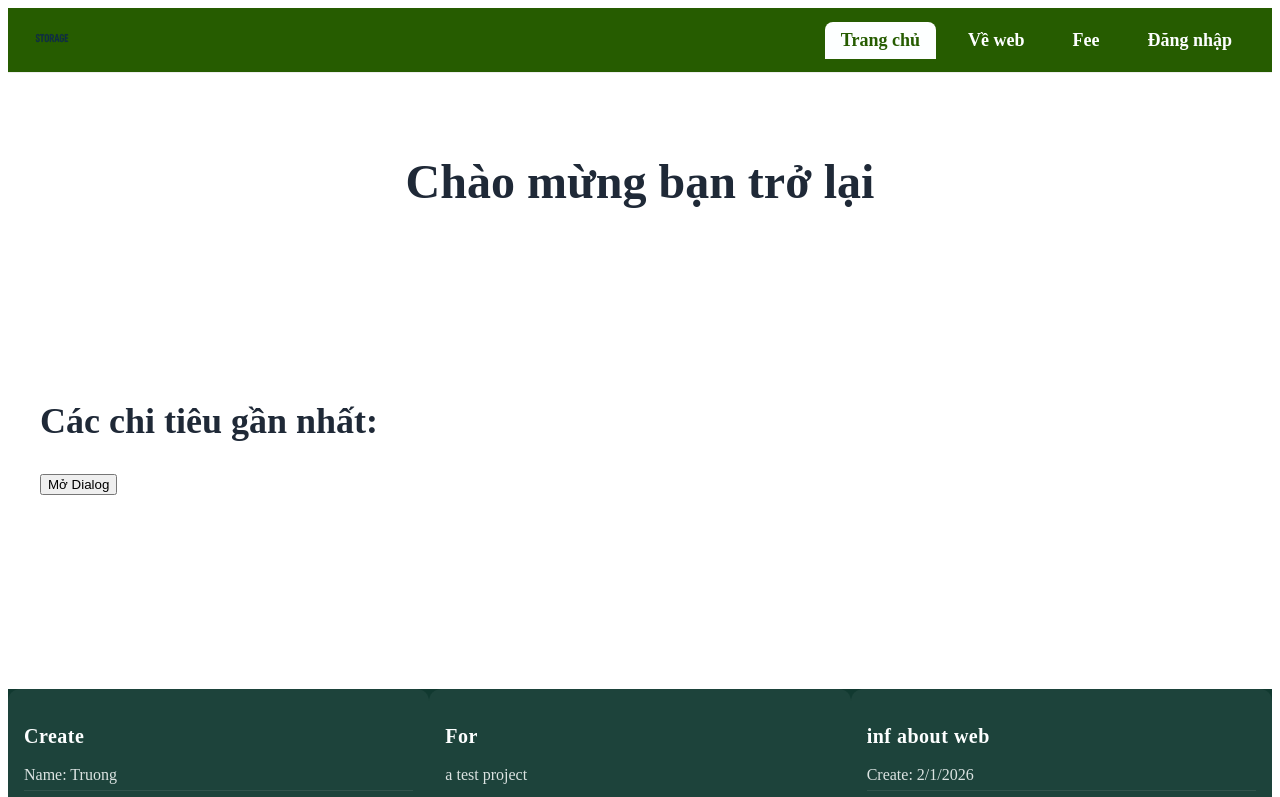
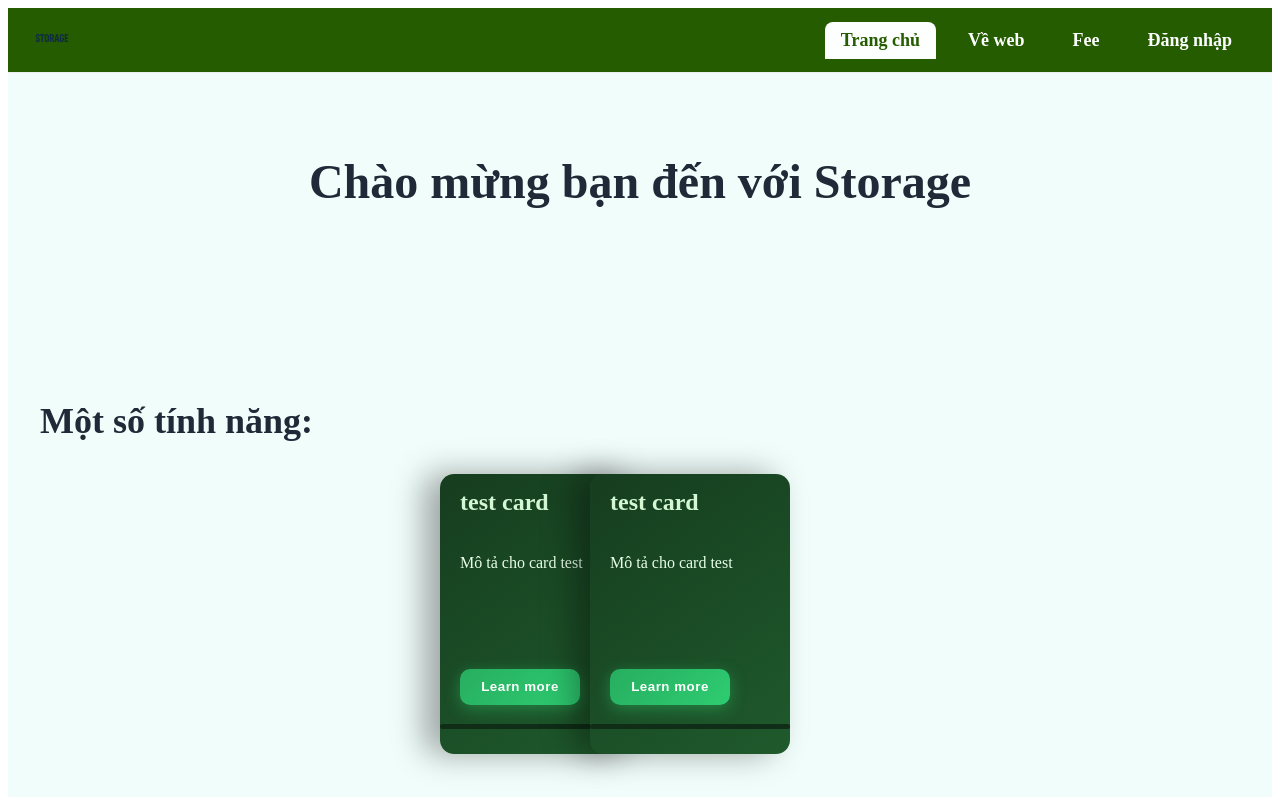
Before and after one commit to Yuange29/box-frontend, a React (Vite) app: page / in a window 1280 px wide. Shown: the top 797 px of the page. Built offline with nearby package versions, Linux system fonts and the light colour scheme.

Commit message:
update home

```diff
--- a/src/components/authComponent/SignInForm.jsx
+++ b/src/components/authComponent/SignInForm.jsx
@@ -97,8 +97,12 @@ const SignInForm = () => {
           </p>
         </div>
       </Wrapper>
-      <Dialog show={showDialog} onClose={() => setShowDialog(false)}>
-        <p>Đăng nhập thất bại</p>
+      <Dialog
+        isOpen={showDialog}
+        onClose={() => setShowDialog(false)}
+        title="Thông báo"
+      >
+        <p>Đăng nhập thành công!</p>
       </Dialog>
     </>
   );
--- /dev/null
+++ b/src/components/homeComponents/FeatureCard.jsx
@@ -0,0 +1,144 @@
+import styled from "styled-components";
+import { useNavigate } from "react-router-dom";
+
+const FeatureCard = ({ title, desc, direct }) => {
+  const navigate = useNavigate();
+  return (
+    <StyledWrapper>
+      <div className="card">
+        <div className="title-1">{title}</div>
+        <div className="content">{desc}</div>
+        <button className="btn" onClick={() => navigate(direct)}>
+          Learn more
+        </button>
+        <div class="bar">
+          <div class="emptybar"></div>
+          <div class="filledbar"></div>
+        </div>
+      </div>
+    </StyledWrapper>
+  );
+};
+
+const StyledWrapper = styled.div`
+  .card {
+    display: flex;
+    height: 280px;
+    width: 200px;
+    background: linear-gradient(145deg, #163d1f, #1f5a2c);
+    border-radius: 14px;
+    box-shadow: -1rem 0 2rem rgba(0, 0, 0, 0.35);
+    margin-left: -50px;
+    transition: 0.4s ease;
+    position: relative;
+    left: 0px;
+  }
+
+  .card:not(:first-child) {
+    margin-left: -50px;
+  }
+
+  .card:hover {
+    transform: translateY(-20px);
+    box-shadow:
+      -1rem 0 3rem rgba(0, 0, 0, 0.45),
+      0 10px 30px rgba(46, 204, 113, 0.35);
+  }
+
+  .card:hover ~ .card {
+    position: relative;
+    left: 50px;
+    transform: rotateX(-10deg) rotateY(8deg);
+    transition: 0.4s ease;
+  }
+
+  .title-1 {
+    color: #d4f8d4;
+    font-size: 24px;
+    font-weight: 700;
+    position: absolute;
+    left: 20px;
+    top: 15px;
+  }
+
+  /* ==== BUTTON MỚI ==== */
+  .btn {
+    position: absolute;
+    top: 195px;
+    margin: 0 20px;
+    width: 120px;
+    height: 36px;
+    border-radius: 10px;
+    border: none;
+    cursor: pointer;
+    font-weight: 600;
+    letter-spacing: 0.5px;
+    color: #fff;
+
+    background: linear-gradient(135deg, #27ae60, #2ecc71);
+    box-shadow: 0 4px 15px rgba(46, 204, 113, 0.4);
+
+    transition: all 0.3s ease;
+  }
+
+  .btn:hover {
+    transform: translateY(-3px);
+    background: linear-gradient(135deg, #2ecc71, #58d68d);
+    box-shadow: 0 6px 20px rgba(46, 204, 113, 0.6);
+  }
+
+  .btn:active {
+    transform: scale(0.96);
+    box-shadow: 0 3px 10px rgba(46, 204, 113, 0.4);
+  }
+
+  .bar {
+    position: relative;
+    top: 250px;
+    height: 5px;
+    width: 100%;
+  }
+
+  .emptybar {
+    background-color: #0f2d17;
+    width: 100%;
+    height: 100%;
+    border-radius: 10px;
+  }
+
+  .filledbar {
+    position: absolute;
+    top: 0px;
+    z-index: 3;
+    width: 0px;
+    height: 100%;
+    border-radius: 10px;
+    background: linear-gradient(90deg, #27ae60, #6fffb0);
+    transition: 0.6s ease;
+  }
+
+  .card:hover .filledbar {
+    width: 100%;
+  }
+
+  .content {
+    position: absolute;
+    padding: 20px;
+    top: 60px;
+    color: #e8ffe8;
+    font-size: 1rem;
+  }
+
+  .stroke {
+    stroke: #6fffb0;
+    stroke-dasharray: 360;
+    stroke-dashoffset: 360;
+    transition: 0.6s ease;
+  }
+
+  .card:hover .stroke {
+    stroke-dashoffset: 100;
+  }
+`;
+
+export default FeatureCard;
--- a/src/layout/MainLayout.jsx
+++ b/src/layout/MainLayout.jsx
@@ -5,6 +5,7 @@ import HeaderLayout from "../components/Header/HeaderLayout";
 
 const Main = styled.main`
   min-height: calc(100vh - 64px - 120px);
+  background-color: var(--background-color);
   display: flex;
   flex-direction: column;
 `;
--- a/src/pages/Home.jsx
+++ b/src/pages/Home.jsx
@@ -1,35 +1,49 @@
+import { useState, useContext } from "react";
+import { AuthContext } from "../contexts/AuthContext";
+import styled from "styled-components";
+
 import Section from "../components/ui/Section";
 import Container from "../components/ui/Container";
+import FeatureCard from "../components/homeComponents/FeatureCard.jsx";
+import Dialog from "../components/ui/Dialog";
 import { Heading, Text } from "../components/ui/Typography";
-import Dialog from "../components/ui/Dialog";
-import { useState } from "react";
 
 export default function Home() {
-  const [isDialogOpen, setIsDialogOpen] = useState(false);
-
+  // const [isDialogOpen, setIsDialogOpen] = useState(false);
+  const { user } = useContext(AuthContext);
   return (
     <>
       <Section>
         <Container>
           <Heading $level={1} style={{ textAlign: "center", margin: 0 }}>
-            Chào mừng bạn trở lại
+            Chào mừng {user?.userName || "bạn đến với Storage"}
           </Heading>
         </Container>
       </Section>
 
       <Section>
         <Container>
-          <Heading $level={2}>Các chi tiêu gần nhất:</Heading>
-          <button onClick={() => setIsDialogOpen(true)}>Mở Dialog</button>
-          <Dialog
-            isOpen={isDialogOpen}
-            onClose={() => setIsDialogOpen(false)}
-            title="Chi tiêu gần nhất"
-          >
-            <p>Đây là nội dung của dialog.</p>
-          </Dialog>
+          <Heading $level={2}>Một số tính năng:</Heading>
+          <CardStyle>
+            <FeatureCard
+              title={"test card"}
+              desc={"Mô tả cho card test"}
+              direct={"/"}
+            />
+            <FeatureCard
+              title={"test card"}
+              desc={"Mô tả cho card test"}
+              direct={"/"}
+            />
+          </CardStyle>
         </Container>
       </Section>
     </>
   );
 }
+
+const CardStyle = styled.div`
+  display: flex;
+  justify-content: center;
+  align-items: center;
+`;
--- a/src/styles/GlobalStyle.jsx
+++ b/src/styles/GlobalStyle.jsx
@@ -11,5 +11,6 @@ export const GlobalStyle = createGlobalStyle`
     --text-color: #1F2937;
     --desc-text: #6B7280;
     --link-text: #2563EB ;
+    --background-color: #f0fdfa;
   }
 `;
```
